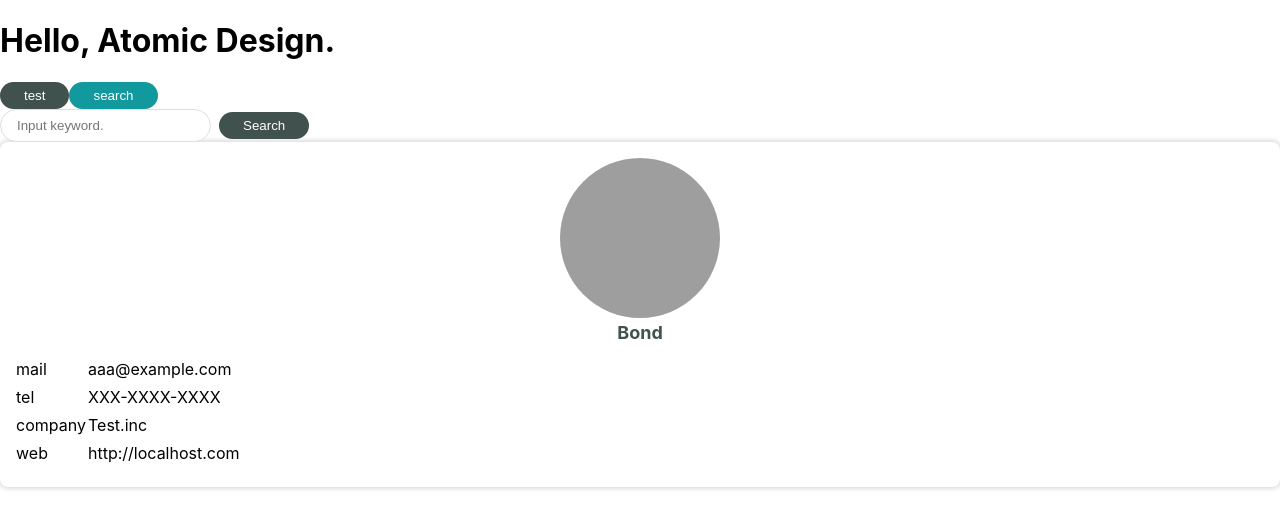
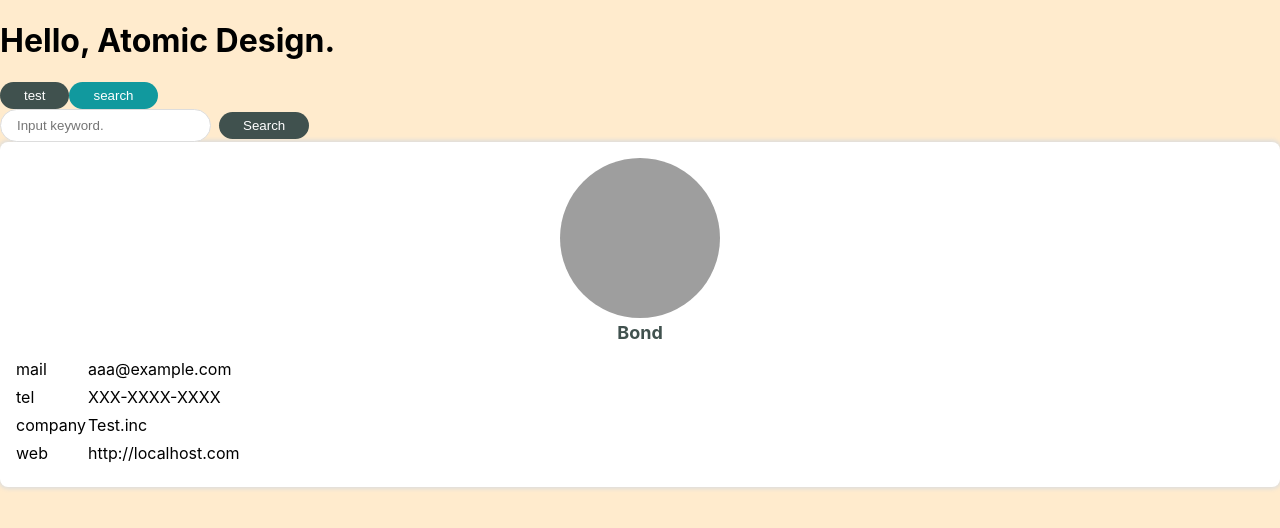
Before and after one commit to k-kudo-hub/react-practice2, a React (Create React App) app in the folder section_4/: page / in a window 1280 px wide. Shown: the top 528 px of the page. Built offline with nearby package versions, Linux system fonts and the light colour scheme; grey boxes are pictures that could not be loaded.

Commit message:
Set the background color.

```diff
--- a/section_4/src/index.css
+++ b/section_4/src/index.css
@@ -5,6 +5,7 @@ body {
     sans-serif;
   -webkit-font-smoothing: antialiased;
   -moz-osx-font-smoothing: grayscale;
+  background-color: blanchedalmond;
 }
 
 code {
```
